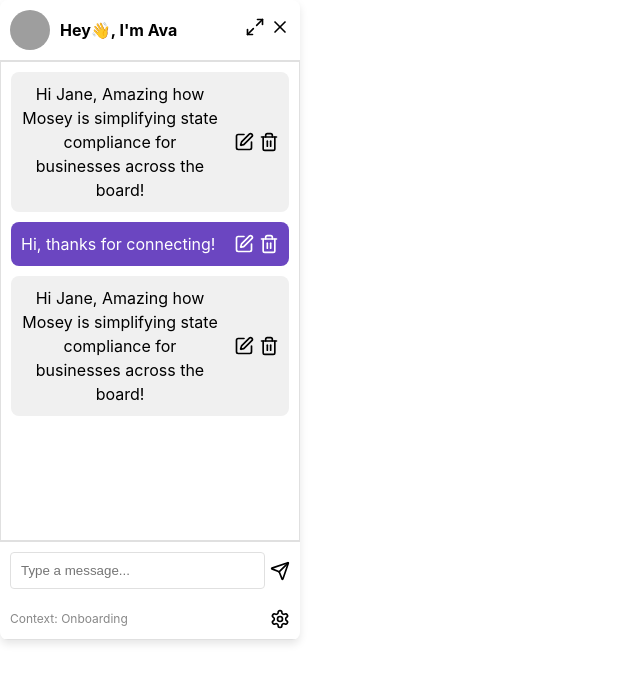
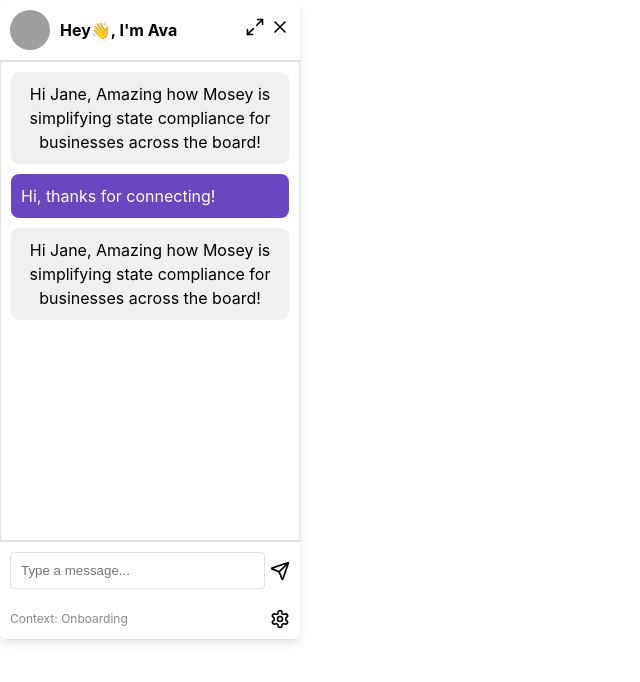
Before and after one commit to deepakmarathe/artisan-chatbot-frontend, a React (Create React App) app in the folder simple-chatbot-artisan/: page / in a window 1280 px wide. Shown: the top 682 px of the page, without its empty margins (0-640 px from the left). Built offline with nearby package versions, Linux system fonts and the light colour scheme; grey boxes are pictures that could not be loaded.

Commit message:
edit and delete icons are shown upon mouse hover instead of having them shown all the time on all the messages.

```diff
--- a/simple-chatbot-artisan/src/components/ChatbotComponent.tsx
+++ b/simple-chatbot-artisan/src/components/ChatbotComponent.tsx
@@ -12,6 +12,7 @@
     const [isEditing, setIsEditing] = useState(null);
     const [editText, setEditText] = useState('');
     const [inputText, setInputText] = useState('');
+    const [hoveredMessage, setHoveredMessage] = useState(null);
     const [position, setPosition] = useState({ x: 0, y: 0 });
     const chatbotRef = useRef(null);
 
@@ -82,7 +83,12 @@
 
             <div className="chatbot-messages">
                 {messages.map((msg) => (
-                    <div key={msg.id} className={`chatbot-message ${msg.sender === 'user' ? 'chatbot-message-user' : 'chatbot-message-bot'}`}>
+                    <div
+                        key={msg.id}
+                        className={`chatbot-message ${msg.sender === 'user' ? 'chatbot-message-user' : 'chatbot-message-bot'}`}
+                        onMouseEnter={() => setHoveredMessage(msg.id)}
+                        onMouseLeave={() => setHoveredMessage(null)}
+                    >
                         {isEditing === msg.id ? (
                             <div className="chatbot-edit-container">
                                 <input
@@ -96,10 +102,12 @@
                         ) : (
                             <>
                                 <span>{msg.text}</span>
-                                <div className="chatbot-message-options">
-                                    <Edit className="chatbot-icon" onClick={() => { setIsEditing(msg.id); setEditText(msg.text); }} />
-                                    <Trash2 className="chatbot-icon" onClick={() => handleDelete(msg.id)} />
-                                </div>
+                                {hoveredMessage === msg.id && (
+                                    <div className="chatbot-message-options">
+                                        <Edit className="chatbot-icon" onClick={() => { setIsEditing(msg.id); setEditText(msg.text); }} />
+                                        <Trash2 className="chatbot-icon" onClick={() => handleDelete(msg.id)} />
+                                    </div>
+                                )}
                             </>
                         )}
                     </div>
```
